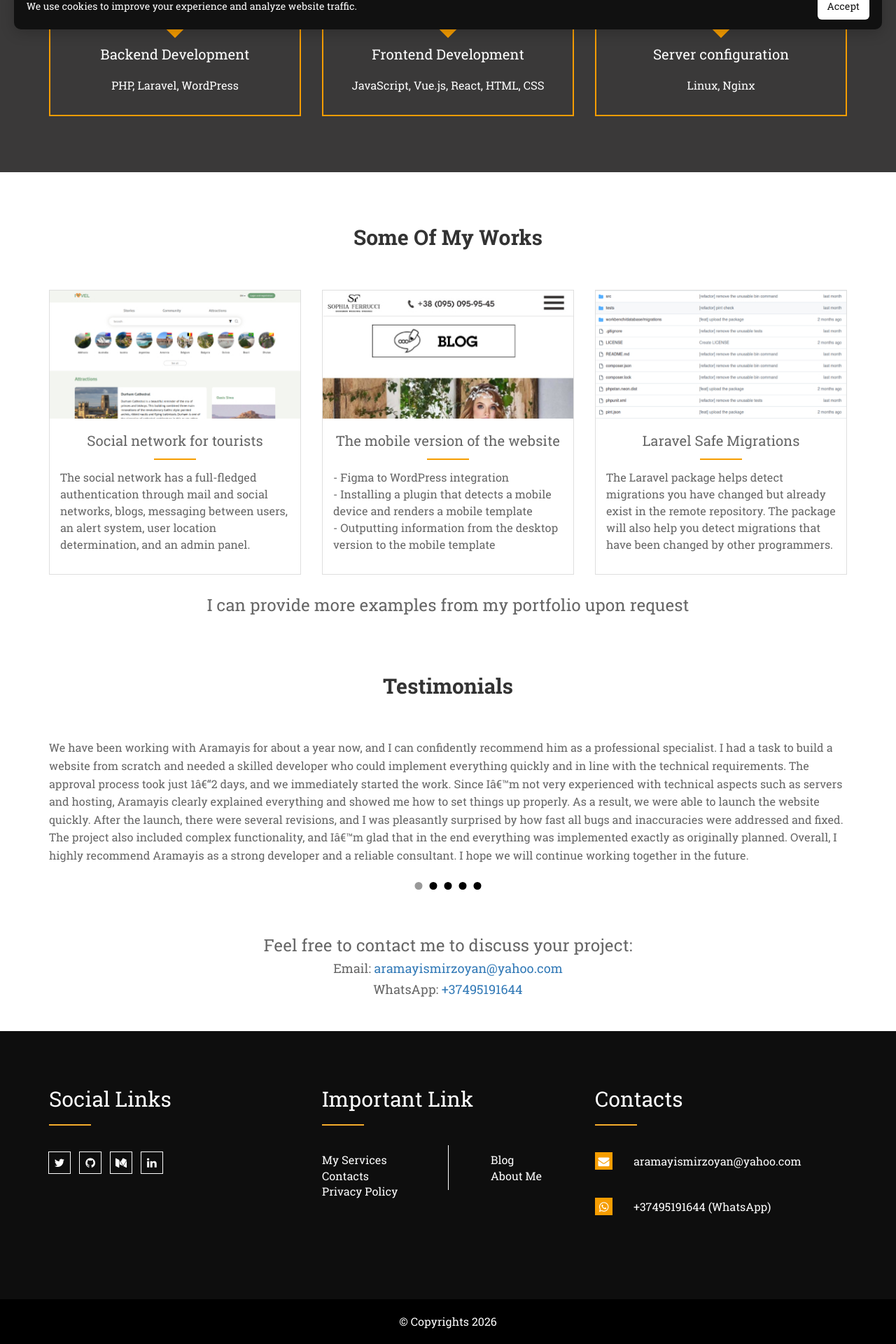
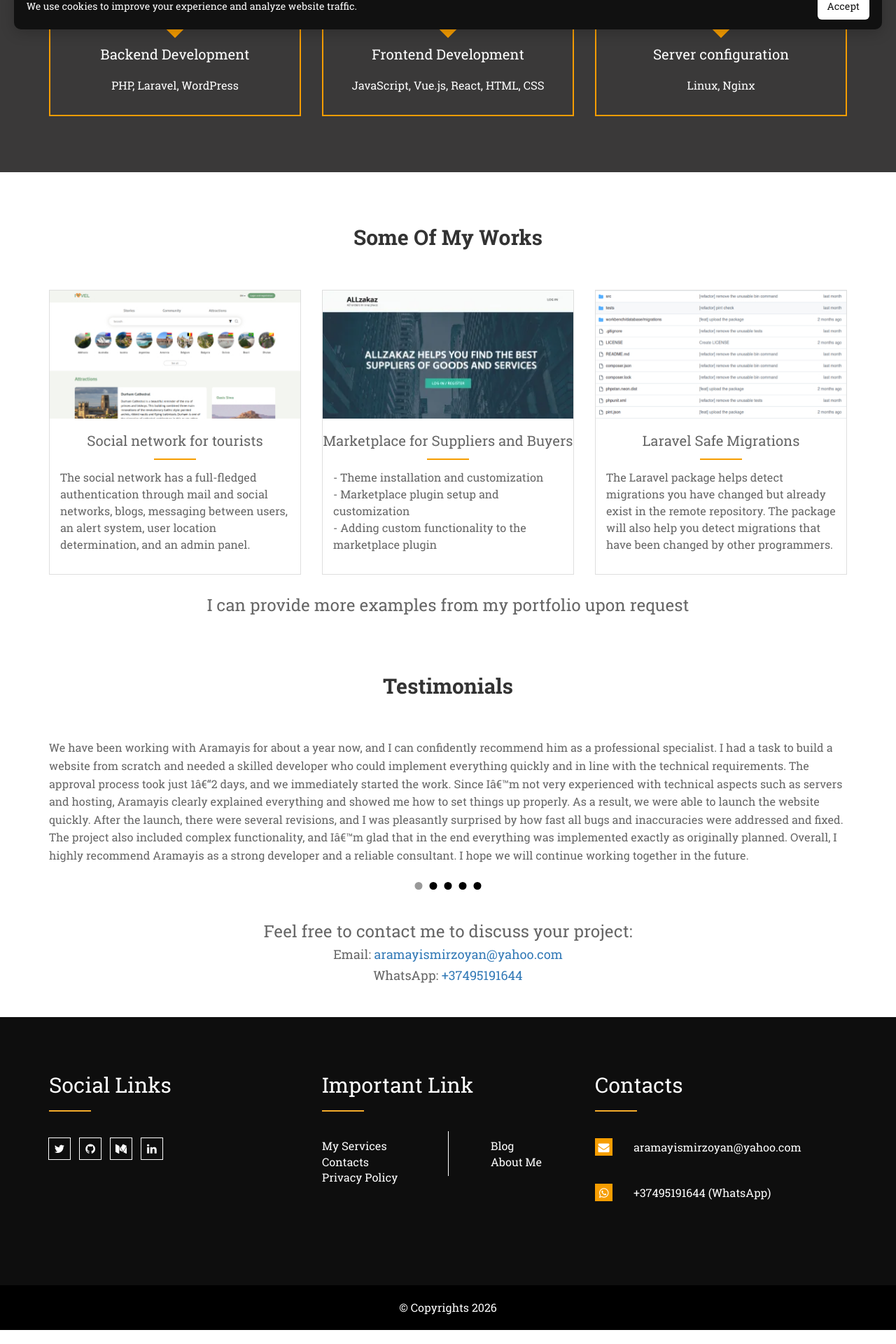
Before and after one commit to aramayismirzoyan/aramayismirzoyan.github.io, a Jekyll site: the page built from about.md, in a window 1280 px wide. Shown: the part 838-2758 px from the top of the page at 70% size. Built offline with Jekyll 4.4.1, drawn with Linux system fonts in a browser that asks for light colours; nearby versions of some CDN libraries; some web fonts are replaced; library files that are not in the unit come from our copies.

Commit message:
[feat] adding contact form

```diff
--- a/_layouts/default.html
+++ b/_layouts/default.html
@@ -46,6 +46,13 @@
 		<link rel="stylesheet" href="/assets/js/plugins/slick/slick.css">
 		<link rel="stylesheet" href="/style.css">
 		<link rel="stylesheet" href="/assets/css/lang-switcher.css">
+		{% if page.turnstile %}
+		<script
+		    src="https://challenges.cloudflare.com/turnstile/v0/api.js"
+		    async
+		    defer>
+		</script>
+		{% endif %}
 		{% include schema.html %}
 </head>
 <body>
@@ -73,5 +80,8 @@
 {% if page.custom_js %}
   <script src="{{ page.custom_js }}"></script>
 {% endif %}
+{% if page.turnstile %}
+<script src="{{ '/assets/js/contact-form.js' | relative_url }}"></script>
+{% endif %}
 </body>
 </html>
--- a/about.md
+++ b/about.md
@@ -106,27 +106,25 @@
                     </div>
                 </div>
             </div>
-
             <div class="col-lg-4 col-md-4 col-sm-12 col-xs-12 im_bottompadder30">
                 <div class="im_product_div">
                     <div class="im_product_img">
-                        <img src="/images/feyabridal_thumbnail.jpg" class="img-responsive" alt="">
+                        <img src="/images/allzakaz_thumnail_en.webp" class="img-responsive" alt="">
                         <div class="im_product_overlay"></div>
                         <div class="im_overlay_btn">
-                            <a href="/images/feyabridal.jpg" target="_blank" class="zoom_icon" title="view project"><i class="fa fa-search"></i></a>
+                            <a href="/images/allzakaz_en.webp" target="_blank" class="zoom_icon" title="view project"><i class="fa fa-search"></i></a>
                         </div>
                     </div>
                     <div class="im_product_data">
-                        <h3>The mobile version of the website</h3>
+                        <h3>Marketplace for Suppliers and Buyers</h3>
                         <p>
-                        	- Figma to WordPress integration<br>
-							- Installing a plugin that detects a mobile device and renders a mobile template<br>
-							- Outputting information from the desktop version to the mobile template
+                        	- Theme installation and customization<br>
+							- Marketplace plugin setup and customization<br>
+							- Adding custom functionality to the marketplace plugin
                         </p>
                     </div>
                 </div>
             </div>
-
             <div class="col-lg-4 col-md-4 col-sm-12 col-xs-12 im_bottompadder30">
                 <div class="im_product_div">
                     <div class="im_product_img">
--- a/style.css
+++ b/style.css
@@ -2385,8 +2385,8 @@
 .im_contact-form .im_form .form-group .form-control {
     height: 50px;
     border-radius: 0;
-    box-shadow: none;
-    border: none;
+    /*box-shadow: none;*/
+    /*border: none;*/
     color: #666666;
 }
 .im_contact-form .im_form .form-group .form-control.im_custom_select {
@@ -2407,6 +2407,7 @@
 	resize: none;
 }
 .im_contact-form .im_form .im_btndiv .im_btn {
+	margin-top: 20px;
     border: 1px solid #fff;
     text-transform: uppercase;
 }
@@ -3352,6 +3353,15 @@
 	}
 }
 
+@media (max-width: 1200px) {
+  .im_contact-form {
+    margin-top: 30px;
+  }
+  .contact-another-links ul {
+  	margin-bottom: 0;
+  }
+}
+
 @media (max-width: 768px) {
 	.im_logo {
 		position: relative;
@@ -3658,11 +3668,23 @@
 .services-block_landing ul li a {
 	font-size: 25px;
 }
-
+.contact-another-links h2 {
+	margin-bottom: 20px;
+}
 .email-suggestion {
-	margin-top: 40px;
 	margin-bottom: 0;
     font-size: 20px;
+}
+.email-suggestion h2 {
+	margin-top: 0;
+	margin-bottom: 20px;
+}
+.email-suggestion ul {
+	list-style: none;
+	padding-left: 0;
+}
+.email-suggestion ul li {
+	margin-bottom: 8px;
 }
 .about-email-suggestion {
 	/*margin-top: 60px;*/
@@ -3746,6 +3768,11 @@
 	hyphens: auto;
 }
 
+.honeypot {
+    position: absolute;
+    left: -9999px;
+}
+
 html[lang="hy"] ul.im_footer_menu,
 html[lang="ru"] ul.im_footer_menu {
 	grid-template-columns: 1fr;
```
Also changed, not shown: assets/js/contact-form.js (added, +119 -0 lines), contacts.md (+98 -35 lines), ru/contacts.md (+79 -34 lines), website-development.md (+6 -8 lines), images/allzakaz_en.webp (added), images/allzakaz_thumnail_en.webp (added), images/feyabridal.jpg (deleted), images/feyabridal_thumbnail.jpg (deleted).
